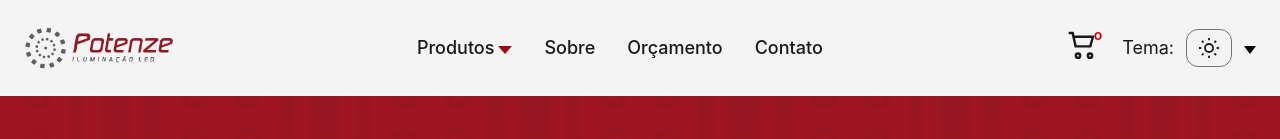
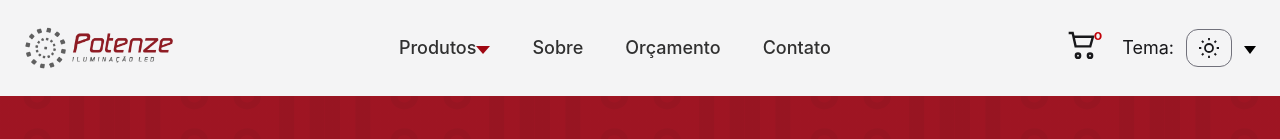
Before and after one commit to vdss-x00/Proposta-de-Nova-Pagina-Web---Potenze-Iluminacao-LED---Jornadas-de-Aprendizagem, a React (Vite) app: page / in a window 1280 px wide. Shown: the top 139 px of the page. Built offline with nearby package versions, Linux system fonts and the light colour scheme.

Commit message:
Adicionar animações de hover para links

```diff
--- a/src/componentes/Header.jsx
+++ b/src/componentes/Header.jsx
@@ -11,13 +11,13 @@ function Header(){
           />
 
           <nav className="hidden items-center gap-8 text-lg font-medium md:flex">
-            <Link to="/produtos" className="flex items-center gap-1">
+            <Link to="/produtos" className="flex items-center gap-1" className="mr-[10px] no-underline text-[#303030] inline-block relative link-anim">
               Produtos
-              <span className="mt-1 inline-block h-0 w-0 border-l-[7px] border-r-[7px] border-t-[8px] border-l-transparent border-r-transparent border-t-red-800" />
+              <span className="mt-1 inline-block h-0 w-0 border-l-[7px] border-r-[7px] border-t-8 border-l-transparent border-r-transparent border-t-red-800" />
             </Link>
-            <Link to="/sobre">Sobre</Link>
-            <Link to="/orcamento">Orçamento</Link>
-            <Link to="/contato">Contato</Link>
+            <Link to="/sobre" className="flex items-center gap-1" className="mr-[10px] no-underline text-[#303030] inline-block relative link-anim">Sobre</Link>
+            <Link to="/orcamento" className="flex items-center gap-1" className="mr-[10px] no-underline text-[#303030] inline-block relative link-anim">Orçamento</Link>
+            <Link to="/contato" className="flex items-center gap-1" className="mr-[10px] no-underline text-[#303030] inline-block relative link-anim">Contato</Link>
           </nav>
 
           <div className="hidden items-center gap-6 md:flex">
@@ -43,7 +43,7 @@ function Header(){
                   <path d="M12 2v2.3M12 19.7V22M4.9 4.9l1.6 1.6M17.5 17.5l1.6 1.6M2 12h2.3M19.7 12H22M4.9 19.1l1.6-1.6M17.5 6.5l1.6-1.6" />
                 </svg>
               </button>
-              <span className="mt-1 inline-block h-0 w-0 border-l-[6px] border-r-[6px] border-t-[8px] border-l-transparent border-r-transparent border-t-black" />
+              <span className="mt-1 inline-block h-0 w-0 border-l-[6px] border-r-[6px] border-t-8 border-l-transparent border-r-transparent border-t-black" />
             </div>
           </div>
         </div>
--- a/src/index.css
+++ b/src/index.css
@@ -25,3 +25,21 @@
 .animate-marquee-reverse {
   animation: marquee-right 32s linear infinite;
 }
+
+.link-anim::after{
+  content: '';
+  position: absolute;
+  width: 100%;
+  transform: scaleX(0);
+  height: 2px;
+  bottom: 0;
+  left: 0;
+  background-color: #8f1a22;
+  transform-origin: bottom right;
+  transition: transform 0.25s ease-out;
+}
+
+.link-anim:hover::after{
+  transform: scaleX(1);
+  transform-origin: bottom left;
+}
```
